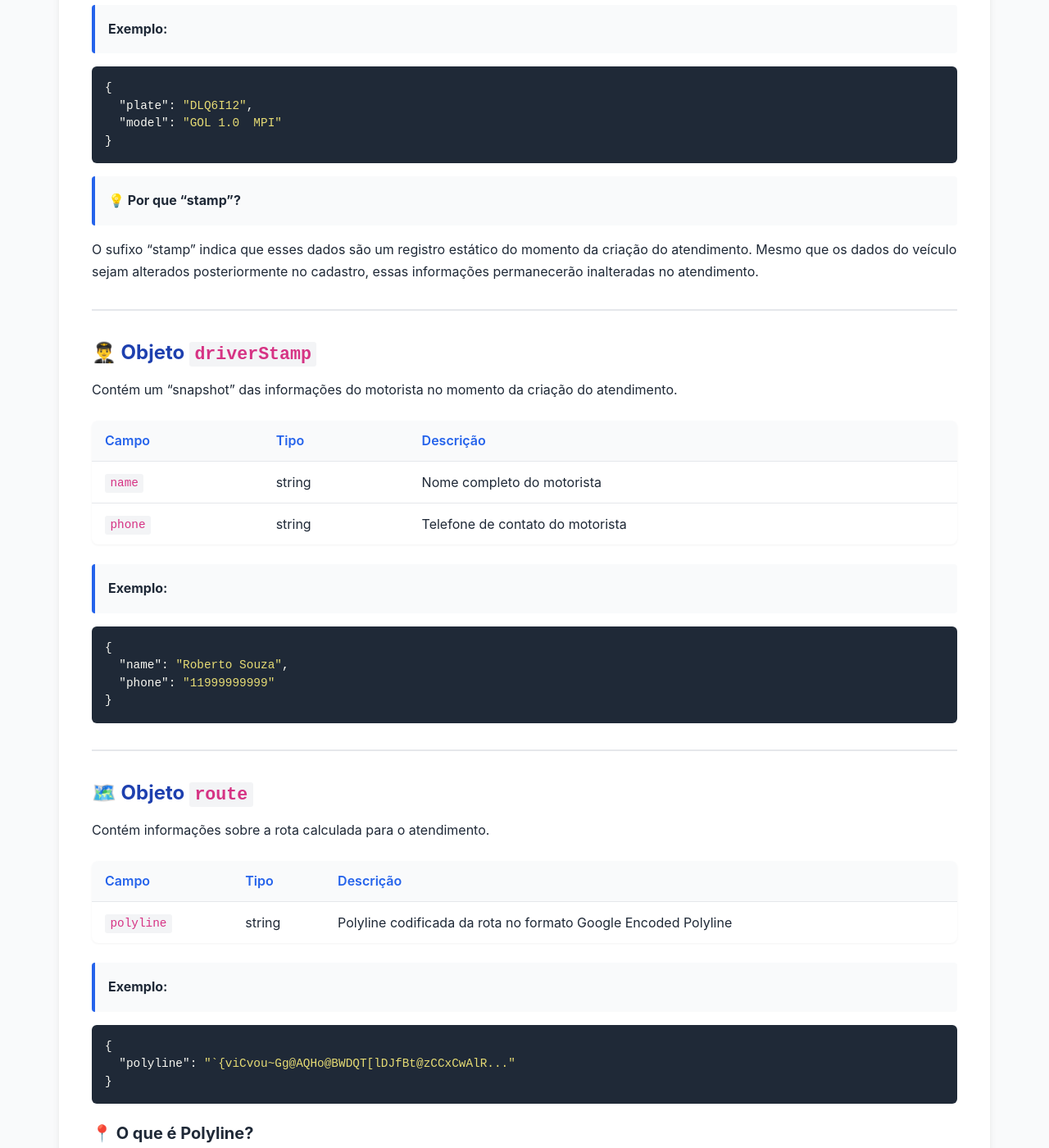
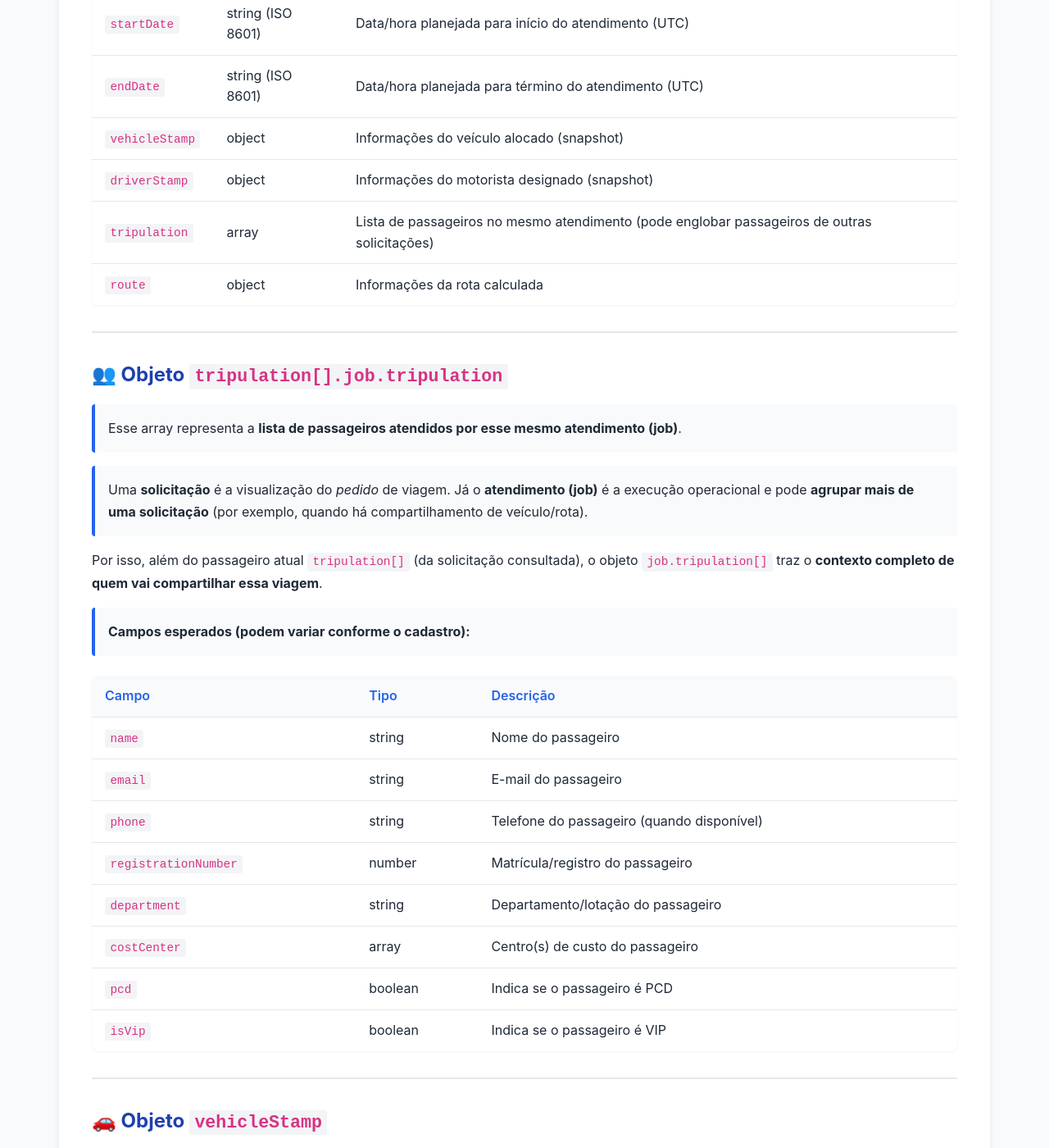
Before and after one commit to 7itec/simcorpi-tripee_docs, a Jekyll site: the page built from docs/trip-job-link.md, in a window 1280 px wide and 1400 px high, scrolled down 5988 px. Shown: the whole window at 82% size. Built offline with Jekyll 4.4.1, drawn with Linux system fonts in a browser that asks for light colours; some of the changed text lies outside the part shown.

Commit message:
master -feat: adding job.tripulation property

````diff
--- a/docs/trip-job-link.md
+++ b/docs/trip-job-link.md
@@ -142,6 +142,33 @@ curl -X GET https://api.example.com/tripee/trips/68e64e2d725f5da3cbc613ed \
             "name": "Roberto Souza",
             "phone": "11999999999"
           },
+          "tripulation": [
+            {
+              "name": "JOÃO DA SILVA",
+              "email": "joao.da.silva@empresa.com",
+              "phone": "11999999999",
+              "costCenter": [
+                "A003ADMR01",
+                "AB17RPLL15"
+              ],
+              "pcd": false,
+              "isVip": false,
+              "registrationNumber": 46145810,
+              "department": "COMPARTILHADO/SC/SMOB/GT"
+            },
+            {
+              "name": "MARIA SANTOS",
+              "email": "maria.santos@empresa.com",
+              "phone": "11988887777",
+              "costCenter": [
+                "AB17RPLL15"
+              ],
+              "pcd": false,
+              "isVip": false,
+              "registrationNumber": 46145811,
+              "department": "COMPARTILHADO/SC/SMOB/GT"
+            }
+          ],
           "route": {
             "polyline": "`{viCvou~Gg@AQHo@BWDQT[lDJfBt@zCCxCwAlR]hB}AtCeGpIEf@Rt@^b@BP@`@Wx@e@J_AMoCiCaIoH{ByAs@WsAi@{OaDqG_BwN_DqC]gE?gJ^gDNuAWaED_GK_@@ONC|@Dt@@ZLDNFf@AzGmAvB[zNk@bGSbBDpFdA|b@nJxBr@bBz@nBxAtT|ShTxShj@lh@tDzChCbAlBd@lBNrA@zD[nAYbBq@zA_A|@s@jS_ShBiB~E{FnCeEhAeCpJyVjDsGxC}DdCgCrFmEvNeIvKuFrK}FzKcGb`@wR`P_InEoBvC}@fCg@dIq@xBAbBH~XdC|TrBb[pCxBJfEKzCWhE{@`DgApBaArDaClGyFfMkLlC{C~A{BhCwE|JiRbDwGnAkDhEuPtDsMrIgTnH}Pj[eo@|BoDbDkDlH{Fp]oXnF_EzDaDpWiSdCiBrHoGxDeEzCgErNcXrAoCRINMtBoDnAqAfAc@pCG`BKvB_A~@q@lAm@rA_@pG]hBHtBj@|A~@bD|Bz@hAd@bBb@nDPnAXfCd@pDb@vG`AnNZbG^vDfDxVpA|K|B`SvA|MhBtLbGze@^bDv@|F~@tFZnFJVh@~DFf@z@nHhBvOpD`Y~F|d@nA~K`BhLVnANJzBrQlCdTXrDDtBQpCa@xCAjDXtAd@dAX\\bAl@XH|AB|@QrA}@f@gAPiA@eFf@sDl@kBNa@CS`C_F`C}ElP_]~CoFrCaDxAoAxCqB`EkB~C_AnF{@vDUv\\iBtX}ArDGlG@zDPpGl@zATjEx@rGbB~HnC`i@~QbJjCjATnFp@|Hd@h\\DhNDrC?fFMrGi@tGeAvIgBlQsDrGuA|HuBtGgCrH_EdC_BvE{Cd@MhCwA|HuCxIuBhLuBpZmFvNgCtFu@tFi@pJg@xLMjf@Qhd@YrDYpBWhDw@hBg@nD{AnDuBfCmBhL_JtScPpIcGlK{Fl\\mPrIcEnC}@~Bk@~De@lBKhDGhCEjJMrQ]jJWZJp@FlDIhGa@lGcAtN{ChDy@t@MjASlBD\\D\\FlGvA`R|ErMdEnK|D`LvEj_@rPbLdF`HbEzIvGvNdLpDtCBVf@d@`ChC`@dAXnCTzD@vAWdBgBjDo@hAEX{IhNgK|OmBxCyEtHiFlIMD{@rA{CrEUNm@JuAQ_AMs@Hg@Z_@~@An@`@~EE`AYp@w@jAi@|@y@|@qAb@q@@u@IWMs@c@k@_Ac@sAGo@CwBQQeBj@aDjA"
           }
@@ -169,7 +196,31 @@ Quando um atendimento é vinculado, cada passageiro recebe um objeto `job` com a
 | `endDate` | string (ISO 8601) | Data/hora planejada para término do atendimento (UTC) |
 | `vehicleStamp` | object | Informações do veículo alocado (snapshot) |
 | `driverStamp` | object | Informações do motorista designado (snapshot) |
+| `tripulation` | array | Lista de passageiros no mesmo atendimento (pode englobar passageiros de outras solicitações) |
 | `route` | object | Informações da rota calculada |
+
+---
+
+### 👥 Objeto `tripulation[].job.tripulation`
+
+Esse array representa a **lista de passageiros atendidos por esse mesmo atendimento (job)**.
+
+Uma **solicitação** é a visualização do *pedido* de viagem. Já o **atendimento (job)** é a execução operacional e pode **agrupar mais de uma solicitação** (por exemplo, quando há compartilhamento de veículo/rota).
+
+Por isso, além do passageiro atual `tripulation[]` (da solicitação consultada), o objeto `job.tripulation[]` traz o **contexto completo de quem vai compartilhar essa viagem**.
+
+**Campos esperados (podem variar conforme o cadastro):**
+
+| Campo | Tipo | Descrição |
+|-------|------|-----------|
+| `name` | string | Nome do passageiro |
+| `email` | string | E-mail do passageiro |
+| `phone` | string | Telefone do passageiro (quando disponível) |
+| `registrationNumber` | number | Matrícula/registro do passageiro |
+| `department` | string | Departamento/lotação do passageiro |
+| `costCenter` | array | Centro(s) de custo do passageiro |
+| `pcd` | boolean | Indica se o passageiro é PCD |
+| `isVip` | boolean | Indica se o passageiro é VIP |
 
 ---
 
@@ -295,15 +346,31 @@ Na maioria dos casos, todos os passageiros de uma solicitação compartilham o m
   "tripulation": [
     {
       "name": "João Silva",
-      "job": { "jobId": 2539, "_id": "68e67340..." }
+      "job": {
+        "jobId": 2539,
+        "_id": "68e67340...",
+        "tripulation": [
+          { "name": "João Silva", "registrationNumber": 123 },
+          { "name": "Maria Santos", "registrationNumber": 456 }
+        ]
+      }
     },
     {
       "name": "Maria Santos",
-      "job": { "jobId": 2539, "_id": "68e67340..." }
+      "job": {
+        "jobId": 2539,
+        "_id": "68e67340...",
+        "tripulation": [
+          { "name": "João Silva", "registrationNumber": 123 },
+          { "name": "Maria Santos", "registrationNumber": 456 }
+        ]
+      }
     }
   ]
 }
 ```
+
+**Nota:** quando existir compartilhamento entre solicitações, `job.tripulation[]` pode listar passageiros adicionais (de outras solicitações), mesmo que eles não apareçam em `data.tripulation[]` da solicitação consultada.
 
 ### Cenário Raro: Atendimentos Diferentes
 
````
